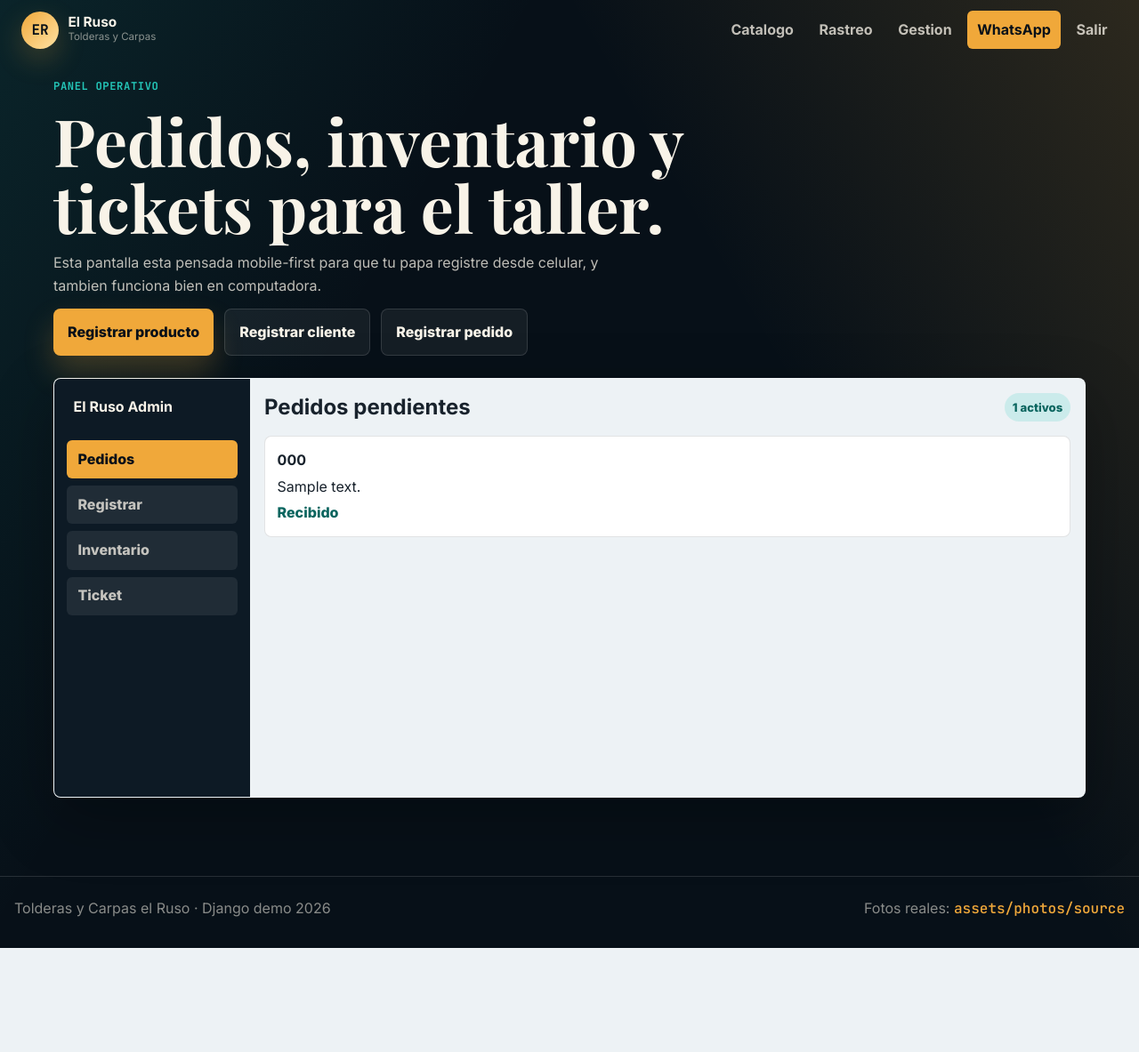
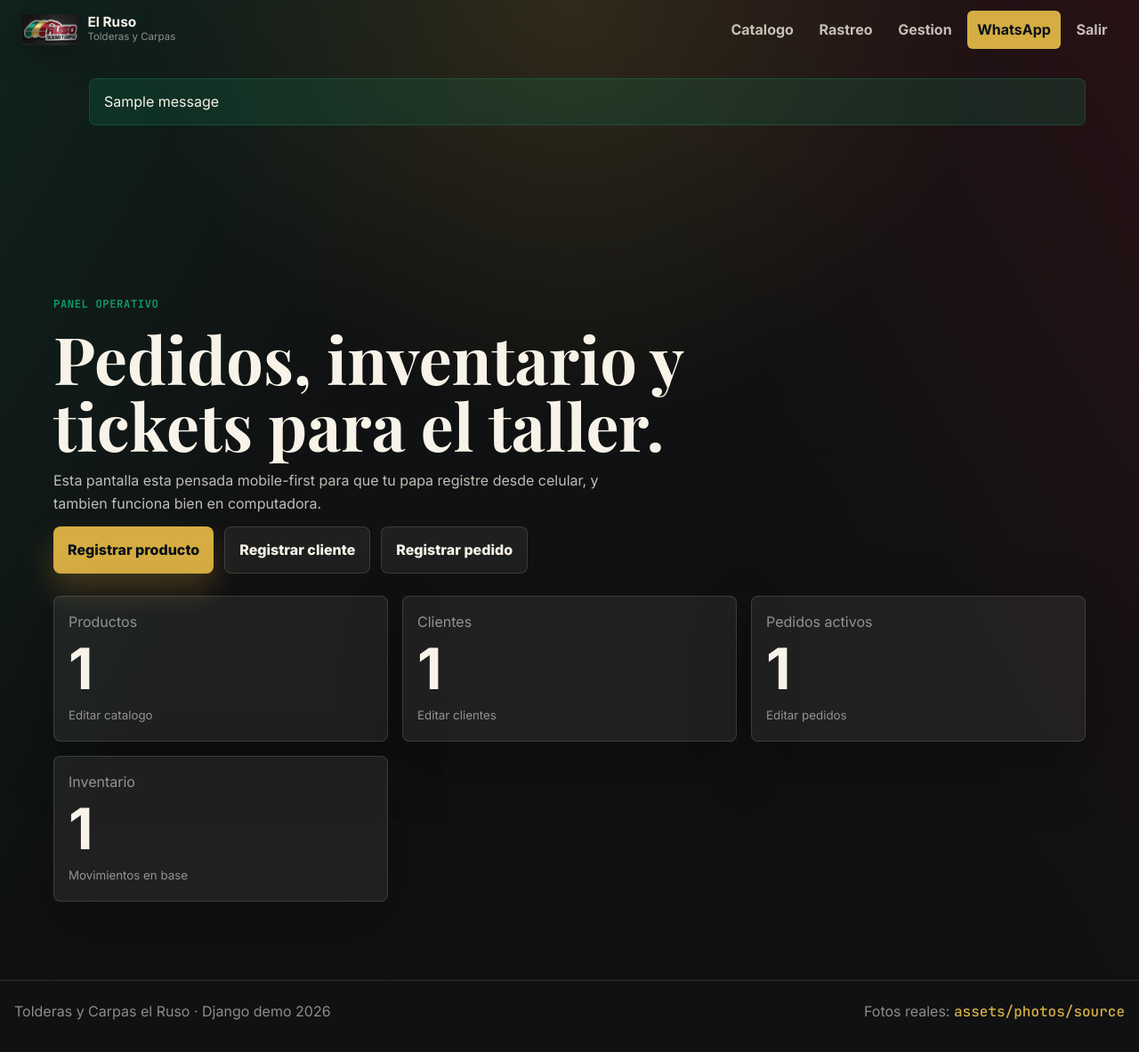
Before and after one commit to Sjaiback/Proyecto_Tolderas, a Django app: page /panel/ in a window 1280 px wide. Shown: the whole page at 89% size. Before the commit the page ends 1066 px from the top, so only its background shows below. Run offline with Django 5.2, Linux system fonts and the light colour scheme; a user stored in the database is signed in; tables that the repository leaves empty hold one stand-in row (values such as "Sample post"); one stand-in notice (Sample message) is shown.

Commit message:
Add product discounts management and logo branding

```diff
--- a/apps/operations/urls.py
+++ b/apps/operations/urls.py
@@ -6,8 +6,17 @@ app_name = "operations"
 
 urlpatterns = [
     path("", views.dashboard, name="dashboard"),
+    path("productos/", views.products_index, name="products"),
     path("productos/nuevo/", views.product_create, name="product_create"),
+    path("productos/<int:product_id>/editar/", views.product_update, name="product_update"),
+    path("productos/<int:product_id>/eliminar/", views.product_delete, name="product_delete"),
+    path("clientes/", views.customers_index, name="customers"),
     path("clientes/nuevo/", views.customer_create, name="customer_create"),
+    path("clientes/<int:customer_id>/editar/", views.customer_update, name="customer_update"),
+    path("clientes/<int:customer_id>/eliminar/", views.customer_delete, name="customer_delete"),
+    path("pedidos/", views.orders_index, name="orders"),
     path("pedidos/nuevo/", views.order_create, name="order_create"),
+    path("pedidos/<int:order_id>/editar/", views.order_update, name="order_update"),
+    path("pedidos/<int:order_id>/eliminar/", views.order_delete, name="order_delete"),
     path("tickets/<int:order_id>/", views.ticket_print, name="ticket"),
 ]
--- a/apps/operations/views.py
+++ b/apps/operations/views.py
@@ -1,7 +1,9 @@
+from django.contrib import messages
 from django.shortcuts import redirect, render, get_object_or_404
 
 from apps.accounts.models import UserProfile
 from apps.accounts.permissions import role_required
+from apps.catalog.models import Product
 from apps.catalog.forms import ProductForm
 from apps.orders.models import Order
 from apps.orders.forms import CustomerForm, OrderForm
@@ -12,39 +14,22 @@ from .models import InventoryItem
 
 @role_required(UserProfile.Role.GENERAL_ADMIN, UserProfile.Role.OPERATOR)
 def dashboard(request):
-    db_orders = Order.objects.exclude(status=Order.Status.DELIVERED).select_related("customer")[:8]
-    orders = [
-        {"code": item.tracking_code, "title": item.description, "status": item.get_status_display()}
-        for item in db_orders
-    ]
-    if not orders:
-        orders = [
-            {"code": "ER-2407", "title": "Toldera reforzada", "status": "Listo"},
-            {"code": "ER-2408", "title": "Reparacion lona roja", "status": "En proceso"},
-            {"code": "ER-2409", "title": "Carpa comercial", "status": "Recibido"},
-            {"code": "ER-2410", "title": "Confeccion especial", "status": "En proceso"},
-        ]
-
-    db_inventory = InventoryItem.objects.select_related("product")[:8]
-    inventory = [
-        {
-            "name": item.product.name,
-            "value": min(100, int(item.stock)),
-            "stock": f"{item.stock} {item.unit}",
-        }
-        for item in db_inventory
-    ]
-    if not inventory:
-        inventory = [
-            {"name": "Lona azul", "value": 72, "stock": "72 m"},
-            {"name": "Hilo reforzado", "value": 35, "stock": "35 und"},
-            {"name": "Tubos estructura", "value": 18, "stock": "Bajo"},
-        ]
     return render(
         request,
         "operations/dashboard.html",
-        {"orders": orders, "inventory": inventory, "active_count": len(orders)},
+        {
+            "active_count": Order.objects.exclude(status=Order.Status.DELIVERED).count(),
+            "products_count": Product.objects.count(),
+            "customers_count": Customer.objects.count(),
+            "inventory_count": InventoryItem.objects.count(),
+        },
     )
+
+
+@role_required(UserProfile.Role.GENERAL_ADMIN, UserProfile.Role.OPERATOR)
+def products_index(request):
+    products = Product.objects.select_related("category").prefetch_related("images").order_by("name")
+    return render(request, "operations/products_index.html", {"products": products})
 
 
 @role_required(UserProfile.Role.GENERAL_ADMIN, UserProfile.Role.OPERATOR)
@@ -52,8 +37,36 @@ def product_create(request):
     form = ProductForm(request.POST or None, request.FILES or None)
     if request.method == "POST" and form.is_valid():
         form.save()
-        return redirect("operations:dashboard")
+        messages.success(request, "Producto registrado correctamente.")
+        return redirect("operations:products")
     return render(request, "operations/form_page.html", {"form": form, "title": "Registrar producto"})
+
+
+@role_required(UserProfile.Role.GENERAL_ADMIN, UserProfile.Role.OPERATOR)
+def product_update(request, product_id):
+    product = get_object_or_404(Product, pk=product_id)
+    form = ProductForm(request.POST or None, request.FILES or None, instance=product)
+    if request.method == "POST" and form.is_valid():
+        form.save()
+        messages.success(request, "Producto actualizado correctamente.")
+        return redirect("operations:products")
+    return render(request, "operations/form_page.html", {"form": form, "title": "Editar producto"})
+
+
+@role_required(UserProfile.Role.GENERAL_ADMIN, UserProfile.Role.OPERATOR)
+def product_delete(request, product_id):
+    product = get_object_or_404(Product, pk=product_id)
+    if request.method == "POST":
+        product.delete()
+        messages.success(request, "Producto eliminado.")
+        return redirect("operations:products")
+    return render(request, "operations/confirm_delete.html", {"object": product, "title": "Eliminar producto"})
+
+
+@role_required(UserProfile.Role.GENERAL_ADMIN, UserProfile.Role.OPERATOR)
+def customers_index(request):
+    customers = Customer.objects.order_by("name")
+    return render(request, "operations/customers_index.html", {"customers": customers})
 
 
 @role_required(UserProfile.Role.GENERAL_ADMIN, UserProfile.Role.OPERATOR)
@@ -62,7 +75,8 @@ def customer_create(request):
     if request.method == "POST" and form.is_valid():
         customer = form.save()
         customer.ensure_login_user()
-        return redirect("operations:dashboard")
+        messages.success(request, "Cliente registrado y usuario creado con DNI.")
+        return redirect("operations:customers")
     return render(
         request,
         "operations/form_page.html",
@@ -72,6 +86,37 @@ def customer_create(request):
             "hint": "El usuario del cliente sera su DNI y su contraseña inicial tambien sera su DNI.",
         },
     )
+
+
+@role_required(UserProfile.Role.GENERAL_ADMIN, UserProfile.Role.OPERATOR)
+def customer_update(request, customer_id):
+    customer = get_object_or_404(Customer, pk=customer_id)
+    form = CustomerForm(request.POST or None, instance=customer)
+    if request.method == "POST" and form.is_valid():
+        customer = form.save()
+        customer.ensure_login_user()
+        messages.success(request, "Cliente actualizado correctamente.")
+        return redirect("operations:customers")
+    return render(request, "operations/form_page.html", {"form": form, "title": "Editar cliente"})
+
+
+@role_required(UserProfile.Role.GENERAL_ADMIN, UserProfile.Role.OPERATOR)
+def customer_delete(request, customer_id):
+    customer = get_object_or_404(Customer, pk=customer_id)
+    if request.method == "POST":
+        user = customer.user
+        customer.delete()
+        if user:
+            user.delete()
+        messages.success(request, "Cliente eliminado.")
+        return redirect("operations:customers")
+    return render(request, "operations/confirm_delete.html", {"object": customer, "title": "Eliminar cliente"})
+
+
+@role_required(UserProfile.Role.GENERAL_ADMIN, UserProfile.Role.OPERATOR)
+def orders_index(request):
+    orders = Order.objects.select_related("customer").order_by("-received_at")
+    return render(request, "operations/orders_index.html", {"orders": orders})
 
 
 @role_required(UserProfile.Role.GENERAL_ADMIN, UserProfile.Role.OPERATOR)
@@ -91,6 +136,27 @@ def order_create(request):
 
 
 @role_required(UserProfile.Role.GENERAL_ADMIN, UserProfile.Role.OPERATOR)
+def order_update(request, order_id):
+    order = get_object_or_404(Order, pk=order_id)
+    form = OrderForm(request.POST or None, instance=order)
+    if request.method == "POST" and form.is_valid():
+        form.save(user=request.user)
+        messages.success(request, "Pedido actualizado correctamente.")
+        return redirect("operations:orders")
+    return render(request, "operations/form_page.html", {"form": form, "title": "Editar pedido"})
+
+
+@role_required(UserProfile.Role.GENERAL_ADMIN, UserProfile.Role.OPERATOR)
+def order_delete(request, order_id):
+    order = get_object_or_404(Order, pk=order_id)
+    if request.method == "POST":
+        order.delete()
+        messages.success(request, "Pedido eliminado.")
+        return redirect("operations:orders")
+    return render(request, "operations/confirm_delete.html", {"object": order, "title": "Eliminar pedido"})
+
+
+@role_required(UserProfile.Role.GENERAL_ADMIN, UserProfile.Role.OPERATOR)
 def ticket_print(request, order_id):
     order = get_object_or_404(Order.objects.select_related("customer"), pk=order_id)
     ticket, _ = Ticket.objects.get_or_create(
--- a/static/css/styles.css
+++ b/static/css/styles.css
@@ -2,18 +2,20 @@
    1. Tokens
    ============================================================= */
 :root {
-  --bg: #071018;
-  --bg-2: #0d1a25;
-  --panel: #112433;
+  --bg: #101112;
+  --bg-2: #1a1b1d;
+  --panel: #1f2325;
   --panel-2: #f7f2e8;
   --ink: #f8f3e8;
   --ink-soft: rgba(248, 243, 232, .76);
   --ink-muted: rgba(248, 243, 232, .54);
   --dark: #101820;
   --paper-ink: #18222c;
-  --accent: #f0a83a;
-  --accent-2: #24c6b8;
-  --danger: #ef6f58;
+  --accent: #d5ad42;
+  --accent-2: #0f9b6d;
+  --danger: #b0182b;
+  --wine: #8f1423;
+  --steel: #c8c8c2;
   --line: rgba(255, 255, 255, .13);
   --line-dark: rgba(16, 24, 32, .12);
   --shadow: 0 24px 70px rgba(0, 0, 0, .28);
@@ -35,8 +37,9 @@ body {
   font-family: var(--sans);
   color: var(--ink);
   background:
-    linear-gradient(120deg, rgba(36, 198, 184, .11), transparent 32%),
-    linear-gradient(240deg, rgba(240, 168, 58, .16), transparent 34%),
+    linear-gradient(120deg, rgba(15, 155, 109, .13), transparent 32%),
+    linear-gradient(240deg, rgba(143, 20, 35, .18), transparent 34%),
+    radial-gradient(circle at 50% 0%, rgba(213, 173, 66, .16), transparent 35%),
     var(--bg);
   line-height: 1.6;
   overflow-x: clip;
@@ -87,6 +90,12 @@ h1, h2, h3 { line-height: 1.02; text-wrap: balance; letter-spacing: 0; }
   backdrop-filter: blur(16px);
 }
 .brand { display: inline-flex; align-items: center; gap: .65rem; min-width: 0; }
+.brand-logo {
+  width: 64px;
+  height: 42px;
+  object-fit: contain;
+  filter: drop-shadow(0 10px 18px rgba(0, 0, 0, .28));
+}
 .brand-mark,
 .splash-mark {
   display: grid;
@@ -490,6 +529,30 @@ h1, h2, h3 { line-height: 1.02; text-wrap: balance; letter-spacing: 0; }
   background: #fff;
   border: 1px solid var(--line-dark);
   border-radius: var(--radius);
+}
+.row-actions {
+  display: flex;
+  flex-wrap: wrap;
+  gap: .55rem;
+  margin-top: .45rem;
+}
+.danger-link {
+  border-color: rgba(176, 24, 43, .28);
+  color: #ffd8dd;
+  background: rgba(176, 24, 43, .15);
+}
+.messages {
+  display: grid;
+  gap: .5rem;
+  margin-bottom: 1rem;
+}
+.messages li {
+  list-style: none;
+  padding: .8rem 1rem;
+  border-radius: var(--radius);
+  background: rgba(15, 155, 109, .16);
+  border: 1px solid rgba(15, 155, 109, .28);
+  color: var(--ink);
 }
 .order-list em {
   width: fit-content;
--- a/templates/accounts/admin_dashboard.html
+++ b/templates/accounts/admin_dashboard.html
@@ -9,6 +9,7 @@
     <h1>Control exclusivo del administrador.</h1>
     <p>Este apartado solo debe verlo tu cuenta admin general. Desde aqui administras usuarios y puedes descargar una exportacion JSON de la base.</p>
     <div class="hero-actions">
+      <a class="btn btn-primary" href="{% url 'accounts:user_create' %}">Nuevo usuario</a>
       <a class="btn btn-primary" href="{% url 'accounts:users' %}">Editar usuarios</a>
       <a class="btn btn-secondary" href="{% url 'accounts:database_download' %}">Descargar BDD</a>
       <a class="btn btn-secondary" href="{% url 'operations:dashboard' %}">Ir a Gestion</a>
--- a/templates/base.html
+++ b/templates/base.html
@@ -22,7 +22,7 @@
 
   <header class="site-header" data-header>
     <a class="brand" href="{% url 'public:home' %}" aria-label="Ir al inicio">
-      <span class="brand-mark">ER</span>
+      <img class="brand-logo" src="{% static 'img/logo-ruso.png' %}" alt="Ruso Tolderas y Carpas">
       <span>
         <strong>El Ruso</strong>
         <small>Tolderas y Carpas</small>
@@ -53,6 +53,13 @@
   </header>
 
   <main id="contenido">
+    {% if messages %}
+      <ul class="messages section page-offset">
+        {% for message in messages %}
+          <li>{{ message }}</li>
+        {% endfor %}
+      </ul>
+    {% endif %}
     {% block content %}{% endblock %}
   </main>
 
--- a/templates/catalog/index.html
+++ b/templates/catalog/index.html
@@ -16,11 +16,17 @@
   <div class="product-grid" data-products>
     {% for product in products %}
       <article class="product-card reveal tilt-card">
+        {% if product.has_discount %}
+          <span class="discount-badge">-{{ product.discount_percent }}%</span>
+        {% endif %}
         <img src="{{ product.image_url }}" alt="{{ product.alt }}" loading="lazy" decoding="async">
         <div class="product-body">
           <p class="tag">{{ product.category }}</p>
           <h2>{{ product.name }}</h2>
           <p>{{ product.description }}</p>
+          {% if product.previous_price %}
+            <small class="old-price">Antes S/. {{ product.previous_price }}</small>
+          {% endif %}
           <strong>{{ product.price_label }}</strong>
           <a href="{{ product.whatsapp_url }}" target="_blank" rel="noopener">Consultar</a>
         </div>
--- a/templates/operations/dashboard.html
+++ b/templates/operations/dashboard.html
@@ -14,60 +14,27 @@
       <a class="btn btn-secondary" href="{% url 'operations:order_create' %}">Registrar pedido</a>
     </div>
   </div>
-  <div class="app-shell reveal">
-    <aside class="app-sidebar">
-      <strong>El Ruso Admin</strong>
-      <button class="active" type="button" data-tab="pedidos">Pedidos</button>
-      <button type="button" data-tab="registro">Registrar</button>
-      <button type="button" data-tab="inventario">Inventario</button>
-      <button type="button" data-tab="ticket">Ticket</button>
-    </aside>
-    <div class="app-main">
-      <section class="tab-panel is-active" data-panel="pedidos">
-        <div class="panel-toolbar">
-          <h2>Pedidos pendientes</h2>
-          <span>{{ active_count }} activos</span>
-        </div>
-        <div class="order-list">
-          {% for order in orders %}
-            <article><strong>{{ order.code }}</strong><span>{{ order.title }}</span><em>{{ order.status }}</em></article>
-          {% endfor %}
-        </div>
-      </section>
-      <section class="tab-panel" data-panel="registro">
-        <h2>Nuevo pedido</h2>
-        <div class="form-grid">
-          <label>Cliente<input value="Maria Quispe"></label>
-          <label>Telefono<input value="+51 999 888 777"></label>
-          <label>Trabajo<select><option>Confeccion</option><option>Reparacion</option><option>Venta</option></select></label>
-          <label>Total<input value="380"></label>
-          <label>Adelanto<input value="150"></label>
-          <label>Entrega estimada<input value="2026-07-05"></label>
-        </div>
-      </section>
-      <section class="tab-panel" data-panel="inventario">
-        <h2>Inventario rapido</h2>
-        <div class="inventory-list">
-          {% for item in inventory %}
-            <article><span>{{ item.name }}</span><meter min="0" max="100" value="{{ item.value }}"></meter><strong>{{ item.stock }}</strong></article>
-          {% endfor %}
-        </div>
-      </section>
-      <section class="tab-panel" data-panel="ticket">
-        <h2>Ticket de recepcion</h2>
-        <div class="ticket-preview">
-          <strong>TOLDERAS Y CARPAS EL RUSO</strong>
-          <span>Av. Circunvalacion s/n, Pichanaki</span>
-          <hr>
-          <p>Codigo: ER-2407</p>
-          <p>Cliente: Maria Quispe</p>
-          <p>Trabajo: Toldera reforzada</p>
-          <p>Total: S/ 380 · Adelanto: S/ 150</p>
-          <p>Saldo: S/ 230</p>
-          <small>Consulte su pedido en la web con este codigo.</small>
-        </div>
-      </section>
-    </div>
+  <div class="bi-grid">
+    <article class="metric reveal">
+      <span>Productos</span>
+      <strong>{{ products_count }}</strong>
+      <small><a href="{% url 'operations:products' %}">Editar catalogo</a></small>
+    </article>
+    <article class="metric reveal">
+      <span>Clientes</span>
+      <strong>{{ customers_count }}</strong>
+      <small><a href="{% url 'operations:customers' %}">Editar clientes</a></small>
+    </article>
+    <article class="metric reveal">
+      <span>Pedidos activos</span>
+      <strong>{{ active_count }}</strong>
+      <small><a href="{% url 'operations:orders' %}">Editar pedidos</a></small>
+    </article>
+    <article class="metric reveal">
+      <span>Inventario</span>
+      <strong>{{ inventory_count }}</strong>
+      <small>Movimientos en base</small>
+    </article>
   </div>
 </section>
 {% endblock %}
--- a/templates/public/home.html
+++ b/templates/public/home.html
@@ -14,6 +14,7 @@
     </div>
   </div>
   <div class="hero-copy">
+    <img class="hero-logo" src="{% static 'img/logo-ruso.png' %}" alt="Ruso Tolderas y Carpas">
     <p class="eyebrow">Pichanaki, Chanchamayo · Junin</p>
     <h1>Tolderas, carpas y confecciones hechas para durar.</h1>
     <p class="hero-sub">Venta, reparacion y trabajos a medida con seguimiento de pedido y atencion directa por WhatsApp.</p>
```
Also changed, not shown: other parts of static/css/styles.css (+30 -0 lines), apps/catalog/admin.py (+9 -3 lines), apps/catalog/forms.py (+72 -4 lines), apps/catalog/models.py (+51 -0 lines), apps/catalog/views.py (+7 -1 lines), apps/orders/forms.py (+20 -9 lines), templates/operations/confirm_delete.html (added, +21 -0 lines), templates/operations/customers_index.html (added, +30 -0 lines), templates/operations/orders_index.html (added, +31 -0 lines), templates/operations/products_index.html (added, +31 -0 lines), apps/catalog/migrations/0003_product_discount_ends_at_product_discount_mode_and_more.py (added), static/img/logo-ruso.png (added).
